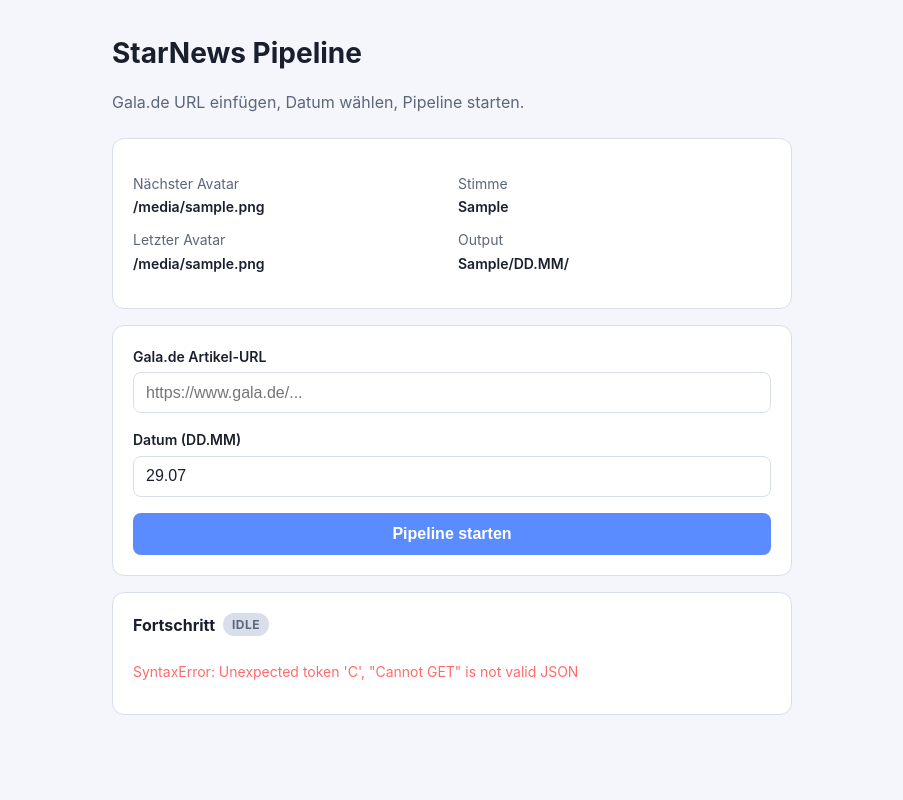
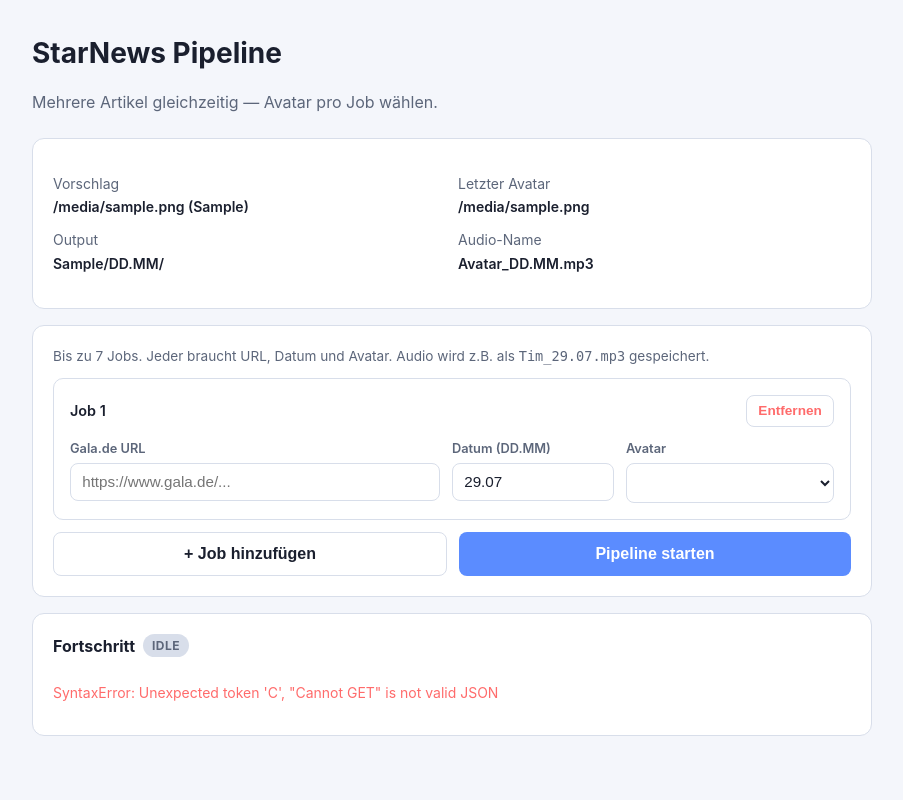
Before and after one commit to x5mii/StarTV-Slopautomation, a Python web app: template starnews/web/templates/index.html in a window 1280 px wide. Shown: the whole page, without its empty margins (188-1091 px from the left). Run offline with Jinja, Linux system fonts and the light colour scheme; the template is opened without the code that fills it: most values are stand-ins (such as "Sample title", 1, 10 or a date in 2020); lists and menus that the app fills with data are empty.

Commit message:
Add web batch runs, avatar picker, and Avatar_DD.MM.mp3 naming.
Co-authored-by: Cursor <cursoragent@cursor.com>

```diff
--- a/starnews/web/templates/index.html
+++ b/starnews/web/templates/index.html
@@ -35,19 +35,12 @@
       line-height: 1.5;
     }
     .wrap {
-      max-width: 720px;
+      max-width: 880px;
       margin: 0 auto;
       padding: 2rem 1.25rem 3rem;
     }
-    h1 {
-      margin: 0 0 0.25rem;
-      font-size: 1.75rem;
-      font-weight: 700;
-    }
-    .subtitle {
-      color: var(--muted);
-      margin-bottom: 1.5rem;
-    }
+    h1 { margin: 0 0 0.25rem; font-size: 1.75rem; font-weight: 700; }
+    .subtitle { color: var(--muted); margin-bottom: 1.5rem; }
     .card {
       background: var(--card);
       border: 1px solid var(--border);
@@ -57,21 +50,21 @@
     }
     label {
       display: block;
-      font-size: 0.875rem;
+      font-size: 0.8rem;
       font-weight: 600;
-      margin-bottom: 0.35rem;
+      margin-bottom: 0.3rem;
+      color: var(--muted);
     }
-    input[type="text"], input[type="url"] {
+    input, select {
       width: 100%;
-      padding: 0.65rem 0.75rem;
+      padding: 0.6rem 0.7rem;
       border: 1px solid var(--border);
       border-radius: 8px;
       background: transparent;
       color: var(--text);
-      font-size: 1rem;
-      margin-bottom: 1rem;
+      font-size: 0.95rem;
     }
-    input:focus {
+    input:focus, select:focus {
       outline: 2px solid var(--accent);
       outline-offset: 1px;
     }
@@ -84,10 +77,21 @@
       font-size: 1rem;
       font-weight: 600;
       cursor: pointer;
-      width: 100%;
     }
     button:hover:not(:disabled) { background: var(--accent-hover); }
     button:disabled { opacity: 0.55; cursor: not-allowed; }
+    button.secondary {
+      background: transparent;
+      color: var(--text);
+      border: 1px solid var(--border);
+    }
+    button.danger {
+      background: transparent;
+      color: var(--err);
+      border: 1px solid var(--border);
+      padding: 0.45rem 0.7rem;
+      font-size: 0.85rem;
+    }
     .meta {
       display: grid;
       grid-template-columns: 1fr 1fr;
@@ -96,6 +100,34 @@
     }
     .meta dt { color: var(--muted); margin: 0; }
     .meta dd { margin: 0.15rem 0 0; font-weight: 600; }
+    .job {
+      border: 1px solid var(--border);
+      border-radius: 10px;
+      padding: 1rem;
+      margin-bottom: 0.75rem;
+    }
+    .job-head {
+      display: flex;
+      justify-content: space-between;
+      align-items: center;
+      margin-bottom: 0.75rem;
+      font-weight: 600;
+      font-size: 0.9rem;
+    }
+    .job-grid {
+      display: grid;
+      grid-template-columns: 1.6fr 0.7fr 0.9fr;
+      gap: 0.75rem;
+    }
+    @media (max-width: 700px) {
+      .job-grid { grid-template-columns: 1fr; }
+    }
+    .actions {
+      display: flex;
+      gap: 0.75rem;
+      margin-top: 0.75rem;
+    }
+    .actions button { flex: 1; }
     .status-pill {
       display: inline-block;
       padding: 0.15rem 0.55rem;
@@ -105,7 +137,7 @@
       text-transform: uppercase;
       letter-spacing: 0.04em;
     }
-    .status-idle { background: var(--border); color: var(--muted); }
+    .status-idle, .status-pending { background: var(--border); color: var(--muted); }
     .status-running { background: #3d4f8a; color: #c8d8ff; }
     .status-completed { background: #1f5c42; color: var(--ok); }
     .status-failed { background: #5c2a2a; color: var(--err); }
@@ -124,27 +156,29 @@
       margin-top: 0.75rem;
       white-space: pre-wrap;
     }
-    .result-box {
-      margin-top: 0.75rem;
-      font-size: 0.875rem;
+    .result-box { margin-top: 0.75rem; font-size: 0.875rem; }
+    .job-status-list { margin: 0.75rem 0 0; padding: 0; list-style: none; }
+    .job-status-list li {
+      display: flex;
+      justify-content: space-between;
+      gap: 0.75rem;
+      padding: 0.4rem 0;
+      border-bottom: 1px solid var(--border);
+      font-size: 0.85rem;
     }
-    .result-box a { color: var(--accent); }
+    .hint { color: var(--muted); font-size: 0.85rem; margin: 0 0 0.75rem; }
   </style>
 </head>
 <body>
   <div class="wrap">
     <h1>StarNews Pipeline</h1>
-    <p class="subtitle">Gala.de URL einfügen, Datum wählen, Pipeline starten.</p>
+    <p class="subtitle">Mehrere Artikel gleichzeitig — Avatar pro Job wählen.</p>
 
     <div class="card">
       <dl class="meta">
         <div>
-          <dt>Nächster Avatar</dt>
-          <dd>{{ next_avatar }}</dd>
-        </div>
-        <div>
-          <dt>Stimme</dt>
-          <dd>{{ next_voice }}</dd>
+          <dt>Vorschlag</dt>
+          <dd>{{ next_avatar }} ({{ next_voice }})</dd>
         </div>
         <div>
           <dt>Letzter Avatar</dt>
@@ -154,19 +188,20 @@
           <dt>Output</dt>
           <dd>{{ startv_root }}/DD.MM/</dd>
         </div>
+        <div>
+          <dt>Audio-Name</dt>
+          <dd>Avatar_DD.MM.mp3</dd>
+        </div>
       </dl>
     </div>
 
     <div class="card">
-      <form id="run-form">
-        <label for="url">Gala.de Artikel-URL</label>
-        <input type="url" id="url" name="url" placeholder="https://www.gala.de/..." required>
-
-        <label for="date">Datum (DD.MM)</label>
-        <input type="text" id="date" name="date" placeholder="01.07" pattern="\d{2}\.\d{2}" required>
-
-        <button type="submit" id="run-btn">Pipeline starten</button>
-      </form>
+      <p class="hint">Bis zu 7 Jobs. Jeder braucht URL, Datum und Avatar. Audio wird z.B. als <code>Tim_29.07.mp3</code> gespeichert.</p>
+      <div id="jobs"></div>
+      <div class="actions">
+        <button type="button" class="secondary" id="add-job">+ Job hinzufügen</button>
+        <button type="button" id="run-btn">Pipeline starten</button>
+      </div>
     </div>
 
     <div class="card">
@@ -175,6 +210,7 @@
         <span id="status-pill" class="status-pill status-idle">idle</span>
       </div>
       <p id="message" style="margin:0 0 0.75rem;color:var(--muted);font-size:0.9rem;"></p>
+      <ul class="job-status-list" id="job-status"></ul>
       <pre id="log"></pre>
       <div id="error" class="error-box"></div>
       <div id="result" class="result-box"></div>
@@ -182,27 +218,99 @@
   </div>
 
   <script>
-    const form = document.getElementById("run-form");
+    const AVATARS = {{ avatars | tojson }};
+    const DEFAULT_AVATAR = {{ next_avatar_key | tojson }};
+    const jobsEl = document.getElementById("jobs");
     const runBtn = document.getElementById("run-btn");
+    const addBtn = document.getElementById("add-job");
     const statusPill = document.getElementById("status-pill");
     const messageEl = document.getElementById("message");
+    const jobStatusEl = document.getElementById("job-status");
     const logEl = document.getElementById("log");
     const errorEl = document.getElementById("error");
     const resultEl = document.getElementById("result");
     let pollTimer = null;
+    let jobCount = 0;
 
     function todayDDMM() {
       const d = new Date();
-      const day = String(d.getDate()).padStart(2, "0");
-      const month = String(d.getMonth() + 1).padStart(2, "0");
-      return `${day}.${month}`;
+      return `${String(d.getDate()).padStart(2, "0")}.${String(d.getMonth() + 1).padStart(2, "0")}`;
     }
 
-    document.getElementById("date").value = todayDDMM();
+    function avatarOptions(selected) {
+      return AVATARS.map((a) =>
+        `<option value="${a.key}" ${a.key === selected ? "selected" : ""}>${a.name} — ${a.voice}</option>`
+      ).join("");
+    }
+
+    function addJob(preset = {}) {
+      if (jobsEl.children.length >= 7) return;
+      jobCount += 1;
+      const id = jobCount;
+      const wrap = document.createElement("div");
+      wrap.className = "job";
+      wrap.dataset.jobId = String(id);
+      wrap.innerHTML = `
+        <div class="job-head">
+          <span>Job ${jobsEl.children.length + 1}</span>
+          <button type="button" class="danger remove-job">Entfernen</button>
+        </div>
+        <div class="job-grid">
+          <div>
+            <label>Gala.de URL</label>
+            <input type="url" class="job-url" placeholder="https://www.gala.de/..." value="${preset.url || ""}" required>
+          </div>
+          <div>
+            <label>Datum (DD.MM)</label>
+            <input type="text" class="job-date" placeholder="29.07" pattern="\\d{2}\\.\\d{2}" value="${preset.date || todayDDMM()}" required>
+          </div>
+          <div>
+            <label>Avatar</label>
+            <select class="job-avatar">${avatarOptions(preset.avatar || DEFAULT_AVATAR)}</select>
+          </div>
+        </div>
+      `;
+      wrap.querySelector(".remove-job").addEventListener("click", () => {
+        if (jobsEl.children.length <= 1) return;
+        wrap.remove();
+        renumberJobs();
+      });
+      jobsEl.appendChild(wrap);
+      renumberJobs();
+      addBtn.disabled = jobsEl.children.length >= 7;
+    }
+
+    function renumberJobs() {
+      [...jobsEl.children].forEach((el, i) => {
+        el.querySelector(".job-head span").textContent = `Job ${i + 1}`;
+      });
+      addBtn.disabled = jobsEl.children.length >= 7;
+    }
+
+    function collectJobs() {
+      return [...jobsEl.children].map((el) => ({
+        url: el.querySelector(".job-url").value.trim(),
+        date: el.querySelector(".job-date").value.trim(),
+        avatar: el.querySelector(".job-avatar").value,
+      }));
+    }
 
     function setStatus(status) {
       statusPill.textContent = status;
       statusPill.className = `status-pill status-${status}`;
+    }
+
+    function renderJobStatuses(jobs) {
+      if (!jobs || !jobs.length) {
+        jobStatusEl.innerHTML = "";
+        return;
+      }
+      jobStatusEl.innerHTML = jobs.map((j) => `
+        <li>
+          <span>${j.date} · ${j.avatar_key}${j.result ? " · " + (j.result.audio_path || "").split(/[\\\\/]/).pop() : ""}</span>
+          <span class="status-pill status-${j.status}">${j.status}</span>
+        </li>
+      `).join("");
     }
 
     async function pollProgress() {
@@ -213,27 +321,29 @@
         messageEl.textContent = data.message || "";
         logEl.textContent = (data.log || []).join("\n");
         logEl.scrollTop = logEl.scrollHeight;
+        errorEl.textContent = data.error || "";
+        renderJobStatuses(data.jobs);
 
-        if (data.error) {
-          errorEl.textContent = data.error;
-        } else {
-          errorEl.textContent = "";
+        const results = data.results && data.results.length
+          ? data.results
+          : (data.result ? [data.result] : []);
+        if (results.length) {
+          resultEl.innerHTML = results.map((r) => `
+            <div style="margin-bottom:0.5rem;">
+              <strong>${r.date}</strong> · ${r.avatar_name}<br>
+              Ordner: <code>${r.day_dir}</code><br>
+              Audio: <code>${r.audio_path ? r.audio_path.split(/[\\\\/]/).pop() : "—"}</code>
+            </div>
+          `).join("");
         }
 
-        if (data.result) {
-          const r = data.result;
-          resultEl.innerHTML = `
-            <strong>Fertig.</strong><br>
-            Ordner: <code>${r.day_dir}</code><br>
-            Avatar: ${r.avatar_name} · Video: ${r.video_path ? r.video_path.split("/").pop() : "—"}
-          `;
-        }
-
-        if (data.status === "running") {
+        if (data.status === "running" || data.running) {
           runBtn.disabled = true;
-          pollTimer = setTimeout(pollProgress, 2000);
+          addBtn.disabled = true;
+          pollTimer = setTimeout(pollProgress, 1500);
         } else {
           runBtn.disabled = false;
+          addBtn.disabled = jobsEl.children.length >= 7;
           if (pollTimer) clearTimeout(pollTimer);
         }
       } catch (err) {
@@ -242,29 +352,31 @@
       }
     }
 
-    form.addEventListener("submit", async (e) => {
-      e.preventDefault();
+    addBtn.addEventListener("click", () => addJob());
+    runBtn.addEventListener("click", async () => {
       errorEl.textContent = "";
       resultEl.textContent = "";
+      const jobs = collectJobs();
+      if (!jobs.length) return;
+      for (const [i, job] of jobs.entries()) {
+        if (!job.url || !job.date || !job.avatar) {
+          errorEl.textContent = `Job ${i + 1}: URL, Datum und Avatar sind Pflicht.`;
+          return;
+        }
+      }
+
       runBtn.disabled = true;
       setStatus("running");
-      messageEl.textContent = "Starte Pipeline...";
-
-      const payload = {
-        url: document.getElementById("url").value.trim(),
-        date: document.getElementById("date").value.trim(),
-      };
+      messageEl.textContent = `Starte ${jobs.length} Job(s)...`;
 
       try {
         const res = await fetch("/api/run", {
           method: "POST",
           headers: { "Content-Type": "application/json" },
-          body: JSON.stringify(payload),
+          body: JSON.stringify({ jobs }),
         });
         const data = await res.json();
-        if (!res.ok) {
-          throw new Error(data.error || "Start fehlgeschlagen");
-        }
+        if (!res.ok) throw new Error(data.error || "Start fehlgeschlagen");
         pollProgress();
       } catch (err) {
         setStatus("failed");
@@ -273,6 +385,7 @@
       }
     });
 
+    addJob();
     pollProgress();
   </script>
 </body>
```
Also changed, not shown: starnews/cli.py (+23 -2 lines), starnews/pipeline.py (+127 -8 lines), starnews/steps/generate_voice.py (+1 -9 lines), starnews/web/app.py (+83 -13 lines), README.md.
